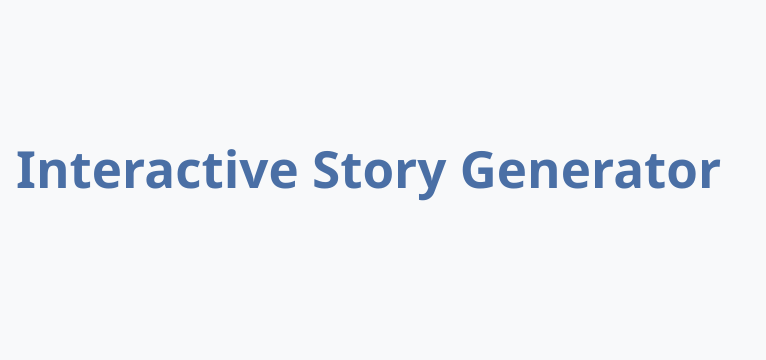
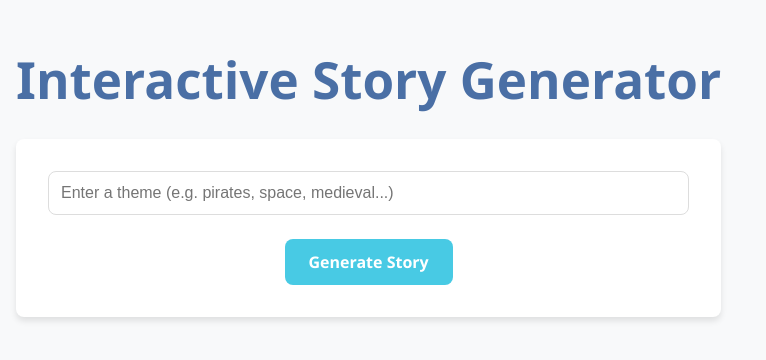
Before and after one commit to trailtony/choose_your_own_adventure, a React (Vite) app in the folder frontend/: page / in a window 1280 px wide. Shown: the part 216-576 px from the top of the page, without its empty margins (0-766 px from the left). Built offline with nearby package versions, Linux system fonts and the light colour scheme.

Commit message:
Added StoryGenerator route to App.jsx

```diff
--- a/frontend/src/App.jsx
+++ b/frontend/src/App.jsx
@@ -1,6 +1,7 @@
 import './App.css'
 import {BrowserRouter as Router, Routes, Route} from "react-router-dom"
-import StoryLoader from "./components/StoryLoader"
+import StoryLoader from "./components/StoryLoader.jsx"
+import StoryGenerator from './components/StoryGenerator.jsx';
 
 function App() {
   return (
@@ -12,6 +13,7 @@ function App() {
         <main>
           <Routes>
             <Route path={"/story/:id"} element={<StoryLoader />}/>
+            <Route path={"/"} element={<StoryGenerator />}/>
           </Routes>
         </main>
       </div>
```
